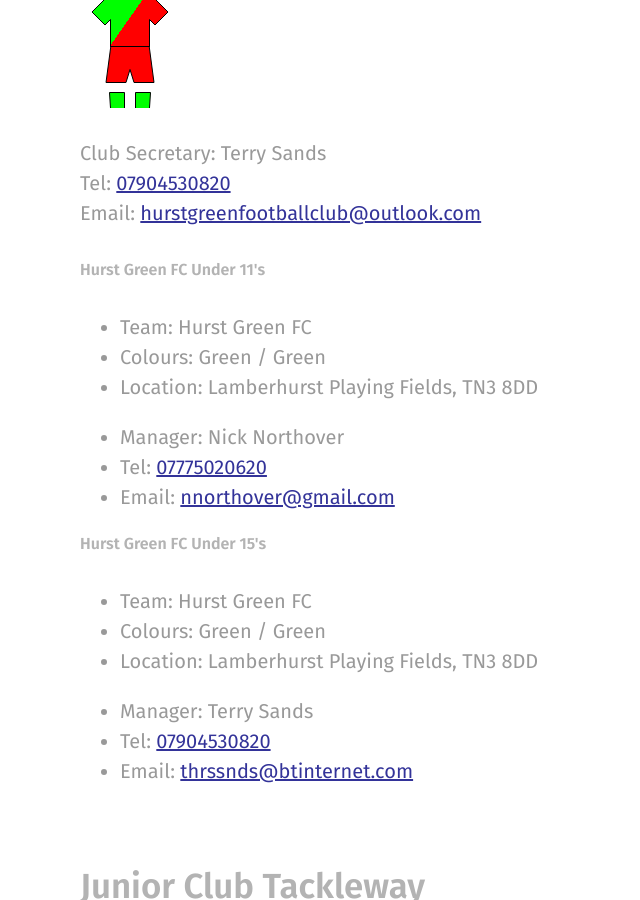
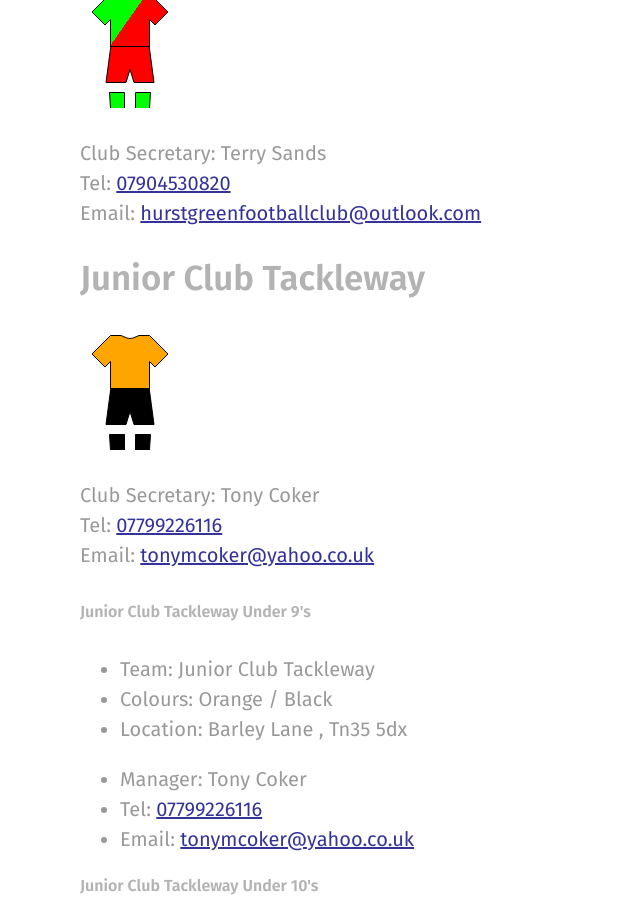
Before and after one commit to rotherleague/Rother, a Jekyll site: the page built from clubs.md, in a window 1280 px wide and 900 px high, scrolled down 6630 px. Shown: the whole window, without its empty margins (0-640 px from the left). Built offline with Jekyll 4.4.1, drawn with Linux system fonts in a browser that asks for light colours; nearby versions of some CDN libraries.

Commit message:
Update hurst_green.html

```diff
--- a/_includes/clubs/hurst_green.html
+++ b/_includes/clubs/hurst_green.html
@@ -7,43 +7,3 @@
 <p>Club Secretary: Terry Sands<br>
   Tel: <a href="tel:07904530820">07904530820</a><br>
 Email: <a href="mailto:hurstgreenfootballclub@outlook.com">hurstgreenfootballclub@outlook.com</a></p>
-<div>
-  <div>
-    <div>
-      <h5>Hurst Green FC Under 11's</h5>
-    </div>
-    <ul>
-      <li>Team: Hurst Green FC</li>
-      <li>Colours: Green / Green</li>
-      <li>Location: Lamberhurst Playing Fields, TN3 8DD</li>
-    </ul>
-    <ul>
-      <li>Manager: Nick Northover<br>
-      </li>
-      <li>Tel: <a href="tel:07775020620">07775020620</a><br>
-      </li>
-      <li>Email: <a href="mailto:nnorthover@gmail.com">nnorthover@gmail.com</a><br>
-      </li>
-    </ul>
-  </div>
-</div>
-<div>
-  <div>
-    <div>
-      <h5>Hurst Green FC Under 15's</h5>
-    </div>
-    <ul>
-      <li>Team: Hurst Green FC</li>
-      <li>Colours: Green / Green</li>
-      <li>Location: Lamberhurst Playing Fields, TN3 8DD</li>
-    </ul>
-    <ul>
-      <li>Manager: Terry Sands<br>
-      </li>
-      <li>Tel: <a href="tel:07904530820">07904530820</a><br>
-      </li>
-      <li>Email: <a href="mailto:thrssnds@btinternet.com">thrssnds@btinternet.com</a></li>
-    </ul>
-  </div>
-</div>
-<p>&nbsp;</p>
```
